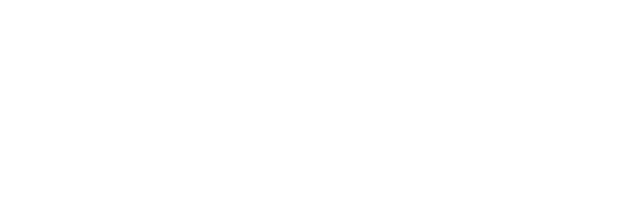
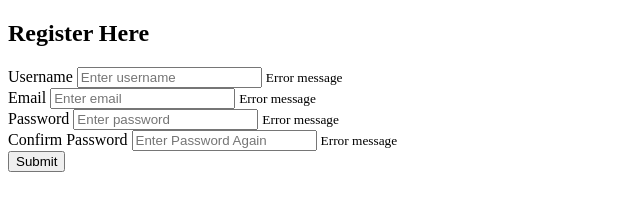
Before and after one commit to elenabaurkot/formValidator, a plain HTML site: page index.html in a window 1280 px wide. Shown: the whole page, without its empty margins (0-640 px from the left). Drawn offline with Linux system fonts and the light colour scheme.

Commit message:
html created, unstyled

```diff
--- a/index.html
+++ b/index.html
@@ -4,7 +4,40 @@
     <meta charset="UTF-8" />
     <meta name="viewport" content="width=device-width, initial-scale=1.0" />
     <meta http-equiv="X-UA-Compatible" content="ie=edge" />
+    <link rel="stylesheet" href="style.css" />
     <title>Form Validator</title>
   </head>
-  <body></body>
+  <body>
+    <div class="container">
+      <form id="form" class="form">
+        <h2>Register Here</h2>
+        <div class="form-control">
+          <label for="username">Username</label>
+          <input type="text" id="username" placeholder="Enter username" />
+          <small>Error message</small>
+        </div>
+        <div class="form-control">
+          <label for="email">Email</label>
+          <input type="text" id="email" placeholder="Enter email" />
+          <small>Error message</small>
+        </div>
+        <div class="form-control">
+          <label for="password">Password</label>
+          <input type="password" id="password" placeholder="Enter password" />
+          <small>Error message</small>
+        </div>
+        <div class="form-control">
+          <label for="password2">Confirm Password</label>
+          <input
+            type="text"
+            id="password2"
+            placeholder="Enter Password Again"
+          />
+          <small>Error message</small>
+        </div>
+        <button type="submit">Submit</button>
+      </form>
+    </div>
+    <script src="script.js"></script>
+  </body>
 </html>
```
